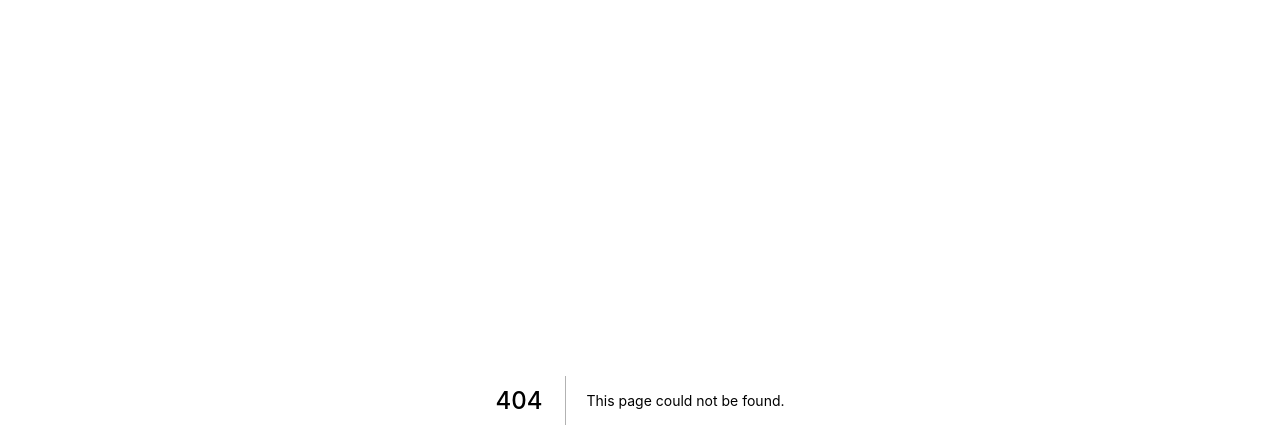
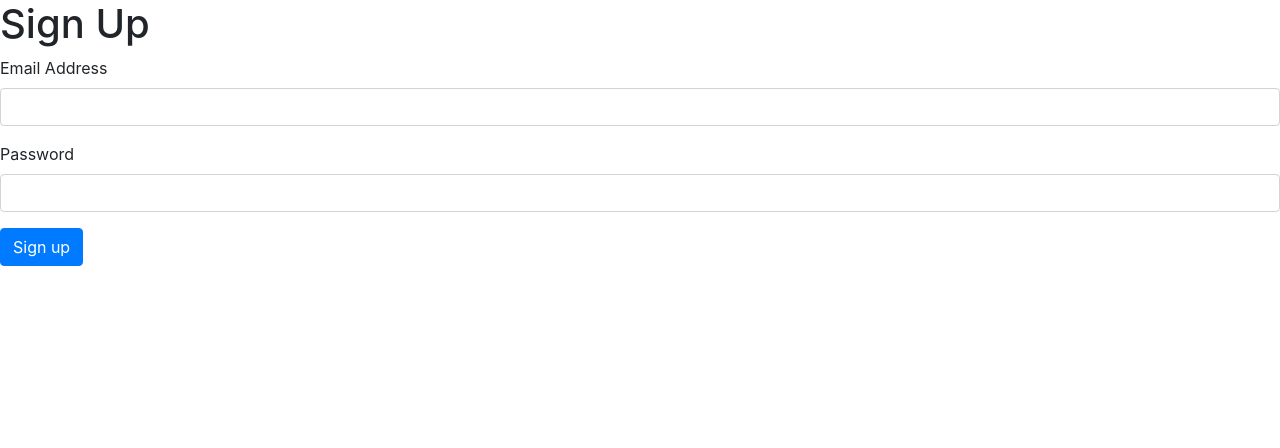
Before and after one commit to elavagni/Ticketing, a Next.js app in the folder client/: page /auth/signup in a window 1280 px wide. Before the commit this address had no page. Shown: the top 448 px of the page. Built offline with nearby package versions, Linux system fonts and the light colour scheme.

Commit message:
Add signup form, and call backend

```diff
--- /dev/null
+++ b/client/pages/auth/signup.js
@@ -0,0 +1,52 @@
+import { useState } from 'react';
+import axios from 'axios';
+
+export default () => {
+    const [email, setEmail] = useState('');
+    const [password, setPassword] = useState('');
+    const [errors, setErrors] = useState([]);
+
+    const onSubmit =  async event => {
+        event.preventDefault();
+        try {
+            const response = await axios.post('/api/users/signup', {
+                email, password
+            });
+                console.log(response.data);
+        } catch (error) {
+            setErrors(error.response.data.errors);
+        }
+    }
+
+    return (
+        <form onSubmit={onSubmit}>
+            <h1>Sign Up</h1>
+            <div className="form-group">
+                <label>Email Address</label>
+                <input
+                    value={email}
+                    onChange={event => setEmail(event.target.value) }
+                    className="form-control"
+                />
+            </div>
+            <div className="form-group">
+                <label>Password</label>
+                <input
+                    type="password"
+                    value={password}
+                    onChange={event => setPassword(event.target.value) }
+                    className="form-control"
+                />
+            </div>
+            {errors.length> 0 &&
+                <div className="alert alert-danger">
+                    <h4>Ooooops...</h4>
+                    <ul className="my-0">
+                        {errors.map((error,index) => <li key={index}>{error.message}</li>)}
+                    </ul>
+                </div>
+            }
+            <button className="btn btn-primary">Sign up</button>
+        </form>
+    );
+};
```
